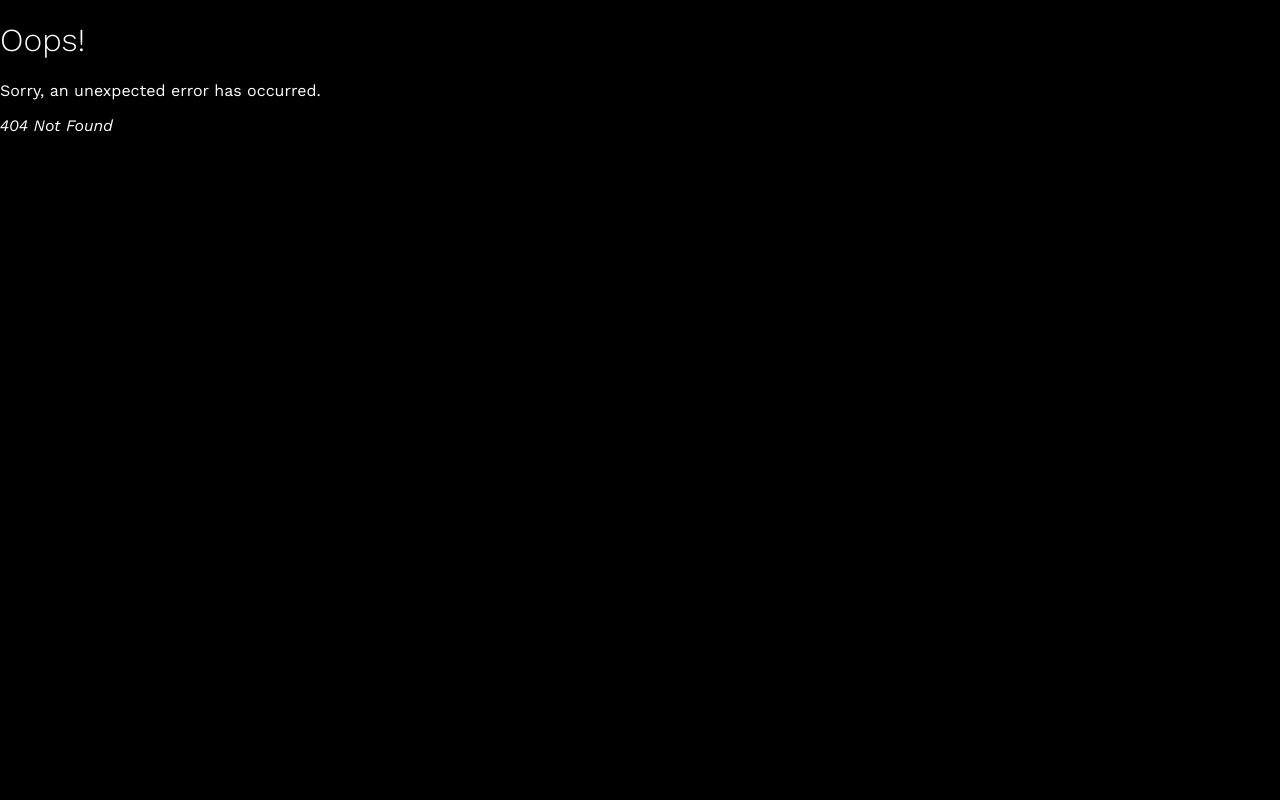
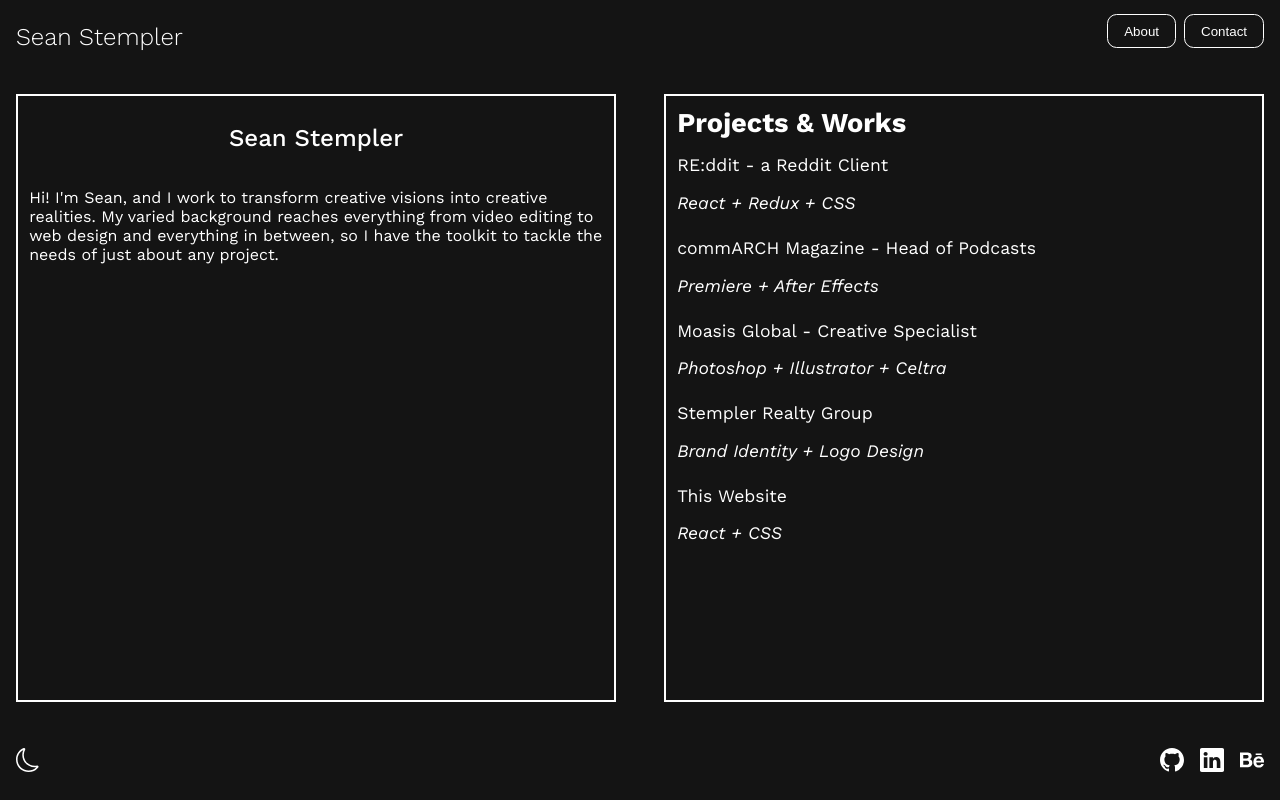
Before and after one commit to slstempler/slstempler_portfolio, a React (Create React App) app: page /contact in a window 1280 px wide. Before the commit this address had no page. Built offline with nearby package versions, Linux system fonts and the light colour scheme.

Commit message:
added additional projects content, refined CSS, implemented Router

```diff
--- a/src/components/Content.jsx
+++ b/src/components/Content.jsx
@@ -2,8 +2,14 @@ import React, { useEffect } from "react";
 import redditScreenshot from "../assets/screenshot16958.png";
 import stemplerRealtyScreenshot from "../assets/main-darkx1000.png";
 import stemplerRealtyLight from "../assets/main-lightx1000.png"
+import moasisScreenshot from "../assets/greenland-sample-alpha.png"
+import { IconContext } from "react-icons";
+import { BsGithub, BsYoutube } from "react-icons/bs";
+import { useParams } from "react-router-dom";
 
 export function Content({content, darkMode}) {
+
+    const params = useParams();
 
     const animateContent = () => {
         // reset scroll
@@ -22,20 +28,38 @@ export function Content({content, darkMode}) {
 
     return (
         <div className="content-container" id="content-container">
-            {(content === 'landing' || content === 'portfolio-site') &&
+            {(content === 'landing' || content === 'portfolio-site' || content === undefined
+              || params === 'landing' || params === 'portfolio-site') &&
                 <>
                     <h2 className="content-target">Sean Stempler</h2>
                     <p className="content-target">Hi! I'm Sean, and I work to transform creative visions into creative realities. My varied background reaches everything from video editing to web design and everything in between, so I have the toolkit to tackle the needs of just about any project.</p>
                 </>
             }
-            {content === 'reddit' &&
+            {(content === 'reddit' || params === 'reddit') &&
                 <>
                     <h3 className="content-target">RE:ddit</h3>
                     <a href="https://re-ddit.netlify.app/" target="_blank" rel="noreferrer"><img className="content-image content-target" src={redditScreenshot} alt="project screenshot"></img></a>
                     <p className="content-target">Built as part of coursework for the Codecademy Front End Development syllabus, RE:ddit is a lightweight Reddit client built to offer an alternative UI. RE:ddit utilizes React as its core framework along with SPA structure built upon React Router, and expands upon this base with Redux to manage state.</p>
+                    <IconContext.Provider value={{size: '1.5em', className: 'content-target'}} >
+                        <a href="https://github.com/slstempler/reddit_react-redux" target="blank" rel="noreferrer" className="repo-link"><BsGithub /></a>
+                    </IconContext.Provider>
+
                 </>
             }
-            {content === 'stempler-realty' &&
+            {(content === 'commarch' || params === 'commarch') &&
+                <>
+                    <h3 className="content-target">commARCH (Commerical Architecture)</h3>
+                    <iframe width="320" height="180" src="https://www.youtube.com/embed/kd-xiELXTj0" title="YouTube video player" frameBorder="0"
+                    allow="accelerometer; autoplay; clipboard-write; encrypted-media; gyroscope; picture-in-picture" allowFullScreen
+                    className="content-target"></iframe>
+                    <p className="content-target">Edited live and virtual podcast footage, wrote scripts and performed voiceover for introduction and outtro segments.
+                    Created graphics and animations for podcast bumpers and other video needs.</p>
+                    <IconContext.Provider value={{size: '1.5em', className: 'content-target'}} >
+                        <a href="https://www.youtube.com/channel/UCsWz2j4v8NV9N_RURRfgsQQ" target="blank" rel="noreferrer" className="repo-link"><BsYoutube /></a>
+                    </IconContext.Provider>
+                </>
+            }
+            {(content === 'stempler-realty' || params === 'stempler-realty') &&
                 <>
                     <h3 className="content-target">Stempler Realty Group</h3>
                     <a href="https://www.beangroup.com/agents/1186124/Lisa+Stempler" target="_blank" rel="noreferrer">
@@ -44,11 +68,22 @@ export function Content({content, darkMode}) {
                     <p className="content-target">Design work including brand identity and logo design for a local New England realty team. Worked alongside clients to develop brand from scratch and helped produce assets for use on both digial applications like social media and physical applications like open house signs and business cards.</p>
                 </>
             }
-            {content === 'contact' &&
+            {(content === 'moasis' || params === 'moasis') &&
+                <>
+                    <h3 className="content-target">Moasis Global</h3>
+                    <a href="https://moasis.com/" target="_blank" rel="noreferrer"><img className="content-image content-target"
+                        src={moasisScreenshot} alt="project screenshot">
+                    </img></a>
+                    <p className="content-target">Design work with a variety of clients working with a mobile advertising geolocation services provider.
+                        Built interactive ad creative packages including Rich Media and video for a wide variety of formats targeted at both mobile and tablet. Clients ranged
+                        from entertainment industry to state and local governments, political campaigns, industry conferences and more.</p>
+                </>
+            }
+            {(content === 'contact' || params === 'contact') &&
                 <>
                     <h3 className="content-target">Contact Info</h3>
                     <p className="content-target">Feel free to reach out to discuss potential projects or roles that I may be a good fit for!</p>
-                    <p>email: slstempler@gmail.com<br />Skype: sean.stempler</p>
+                    <p className="content-target">email: slstempler@gmail.com<br />Skype: sean.stempler</p>
                 </>
             }
         </div>
--- a/src/components/Projects.jsx
+++ b/src/components/Projects.jsx
@@ -1,6 +1,9 @@
 import React, { useEffect } from "react";
+import { useNavigate } from "react-router-dom";
 
 export function Projects({content = 'landing', setActiveProject}) {
+
+    const navigate = useNavigate();
 
     const activeStyles = () => {
         const active = document.getElementsByClassName('active-project');
@@ -16,15 +19,41 @@ export function Projects({content = 'landing', setActiveProject}) {
         <div id="projects-container">
             <h3>Projects & Works</h3>
             <div id="reddit">
-                <p onClick={(e) => setActiveProject('reddit')}>RE:ddit - a Reddit Client</p>
+                <p onClick={(e) => {
+                    setActiveProject('reddit');
+                    navigate("/projects/reddit");
+                }}>RE:ddit - a Reddit Client</p>
                 <i>React + Redux + CSS</i>
             </div>
+            <hr/>
+            <div id="commarch">
+                <p onClick={(e) => {
+                    setActiveProject('commarch');
+                    navigate("/projects/commarch");
+                }}>commARCH Magazine - Head of Podcasts</p>
+                <i>Premiere + After Effects</i>
+            </div>
+            <hr/>
+            <div id="moasis">
+                <p onClick={(e) => {
+                    setActiveProject('moasis');
+                    navigate("/projects/moasis");
+                }}>Moasis Global - Creative Specialist</p>
+                <i>Photoshop + Illustrator + Celtra</i>
+            </div>
+            <hr/>
             <div id="stempler-realty">
-                <p id="stempler-realty" onClick={(e) => setActiveProject('stempler-realty')}>Stempler Realty Group</p>
+                <p id="stempler-realty" onClick={(e) => {
+                    setActiveProject('stempler-realty');
+                    navigate("/projects/stempler-realty");
+                }}>Stempler Realty Group</p>
                 <i>Brand Identity + Logo Design</i>
             </div>
-            <div id="portfolio-site" onClick={(e) => setActiveProject('portfolio-site')}>
-                <p>This Website</p>
+            <hr/>
+            <div id="portfolio-site" onClick={(e) => {
+                    setActiveProject('portfolio-site');
+                    navigate("/projects/portfolio-site");
+                }}><p>This Website</p>
                 <i>React + CSS</i>
             </div>
         </div>
--- a/src/index.css
+++ b/src/index.css
@@ -7,12 +7,12 @@ body {
     sans-serif;
   -webkit-font-smoothing: antialiased;
   -moz-osx-font-smoothing: grayscale;
-  background-color: black;
+  background-color: rgb(20, 20, 20);
   color: white;
 }
 
 body.light-mode {
-  background-color: white;
+  background-color: rgb(242, 255, 254);
   color: black;
 }
 
@@ -34,18 +34,18 @@ code {
   display: flex;
   flex-direction: column;
   gap: 1rem;
+  max-height: 80%;
 }
 
 #content-container, #projects-container {
   border: 1px solid white;
   width: 90%;
-  max-height: 40%;
   margin: 0px auto;
   overflow-y: scroll;
   padding: 0.5rem;
 }
 .light-mode #content-container, .light-mode #projects-container {
-  border: 1px solid black;
+  border-color: black;
 }
 
 #projects-container {
@@ -55,6 +55,7 @@ code {
 
 #content-container {
   display: flex;
+  max-height: 60%;
   flex-direction: column;
   align-items: center;
 }
@@ -67,6 +68,27 @@ code {
 
 #projects-container div {
   margin-left: 0.2rem;
+}
+
+
+#projects-container hr {
+  max-width: 25rem;
+  border: 0;
+  height: 1px;
+  margin: 0.75em 0em;
+  justify-self: flex-start;
+  background-image: linear-gradient(to right, rgba(255,255,255,0.75), rgba(0,0,0,0));
+}
+.light-mode #projects-container hr {
+  background-image: linear-gradient(to right, rgba(0,0,0,0), rgba(0,0,0,0.75), rgba(0,0,0,0));
+}
+
+#projects-container h3 {
+  margin-bottom: 1rem;
+}
+
+#projects-container p {
+  margin-top: 0.5em;
 }
 
 .content-image {
@@ -84,6 +106,15 @@ p.content-target {
   font-weight: 1000;
   transition: font-weight 0.4s ease-in-out;
 }
+
+#content-container .repo-link {
+  color: white;
+  align-self: flex-start;
+}
+.light-mode #content-container .repo-link {
+  color: black;
+}
+
 
 @keyframes dissolvein {
   from {
@@ -149,6 +180,10 @@ nav {
   padding: 0.2rem 1rem;
 }
 
+nav h1 {
+  margin-bottom: 0.5rem;
+}
+
 nav h1, nav h2 {
   font-size: 1.2rem
 }
@@ -185,6 +220,7 @@ nav h1, nav h2 {
   }
 }
 .bgr-animated {
+  display: none;
   z-index: -1;
   opacity: 25%;
   position: absolute;
@@ -206,17 +242,30 @@ nav h1, nav h2 {
 
 }
 @media screen and (min-width: 1024px) {
+  nav h1 {
+    font-size: 1.5rem;
+  }
+
   #main-container {
     flex-direction: row;
     height: 80%;
   }
 
   #content-container, #projects-container {
+    border-width: 2px;
     width: 47%;
     max-height: 100%;
     overflow-y: initial;
     padding: 0.5rem;
     margin: 1rem;
+  }
+
+  #content-container h3, #projects-container h3 {
+    font-size: 1.7rem;
+  }
+
+  #projects-container div {
+    font-size: 1.1rem;
   }
 
   footer {
@@ -235,7 +284,4 @@ nav h1, nav h2 {
     padding-right: 1rem;
   }
 
-  .bgr-animated {
-    display: none;
-  }
 }
--- a/src/routes/Root.jsx
+++ b/src/routes/Root.jsx
@@ -3,7 +3,7 @@ import { Content } from "../components/Content";
 import { Projects } from "../components/Projects";
 import { BsGithub, BsLinkedin, BsBehance, BsSun, BsMoon } from 'react-icons/bs';
 import { IconContext } from 'react-icons'
-import { Outlet } from "react-router-dom";
+import { Outlet, useNavigate, useParams } from "react-router-dom";
 import '../index.css'
 import BGRasset from "../assets/Asset_2x1000.png";
 
@@ -18,9 +18,12 @@ function debounce(fn, ms) {
     }
   }
 
-export default function Root() {
+export default function Root({routeContent = 'landing'}) {
     const [activeProject, setActiveProject] = useState('landing');
     const [darkMode, setDarkMode] = useState(true);
+
+    const navigate = useNavigate();
+    const params = useParams();
 
     const toggleMode = (e) => {
         e.preventDefault();
@@ -54,16 +57,28 @@ export default function Root() {
     }
 
 
-
+    useEffect(() => setActiveProject(routeContent), [routeContent]);
     useEffect(resizeWindow, []);
+    useEffect(() => params && setActiveProject(params.content), [params])
 
     return (
         <>
             <nav>
-                <h1 onClick={(e) => setActiveProject('landing')}>Sean Stempler</h1>
+                <h1 onClick={(e) => {
+                    setActiveProject("landing");
+                    navigate("/");
+                 }}>Sean Stempler</h1>
                 <div className="nav-tray">
-                    <button className="nav-button" onClick={(e) => setActiveProject('landing')}>About</button>
-                    <button className="nav-button" onClick={(e) => setActiveProject('contact')}>Contact</button>
+                    {/* <button className="nav-button" onClick={(e) => setActiveProject('landing')}>About</button>
+                    <button className="nav-button" onClick={(e) => setActiveProject('contact')}>Contact</button> */}
+                    <button className="nav-button" onClick={(e) => {
+                        setActiveProject('landing');
+                        navigate("/");
+                    }}>About</button>
+                    <button className="nav-button" onClick={(e) => {
+                        setActiveProject('contact');
+                        navigate("/contact");
+                    }}>Contact</button>
                 </div>
             </nav>
             <div id="main-container">
```
Also changed, not shown: src/App.js (+13 -13 lines).
